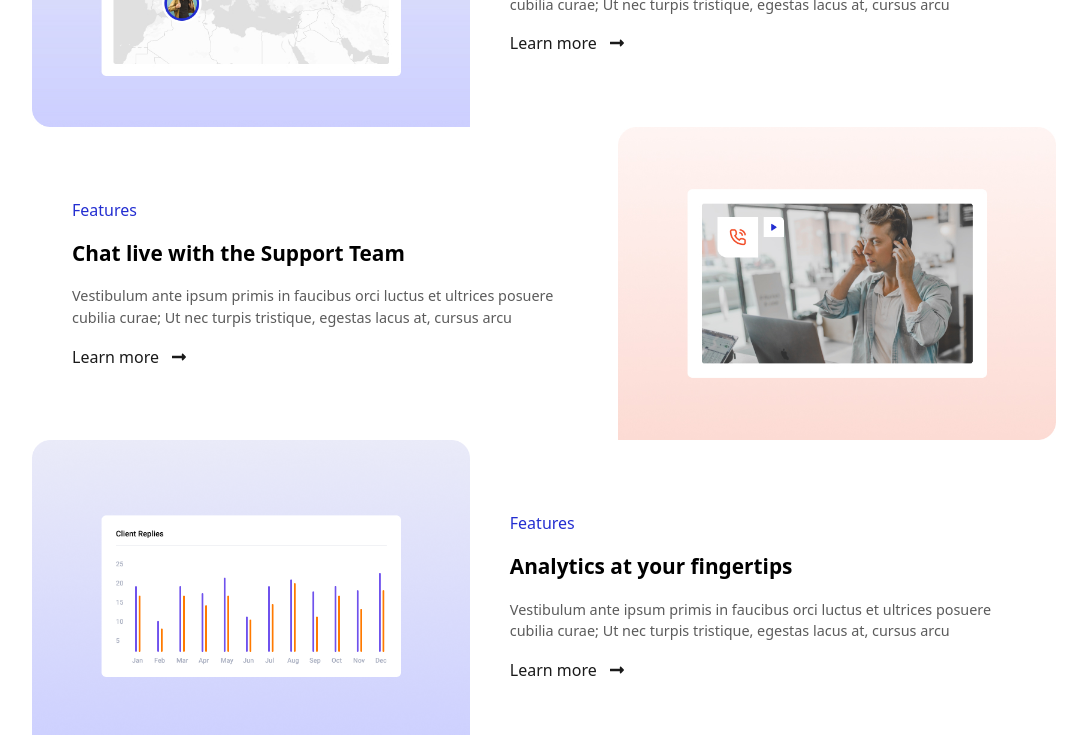
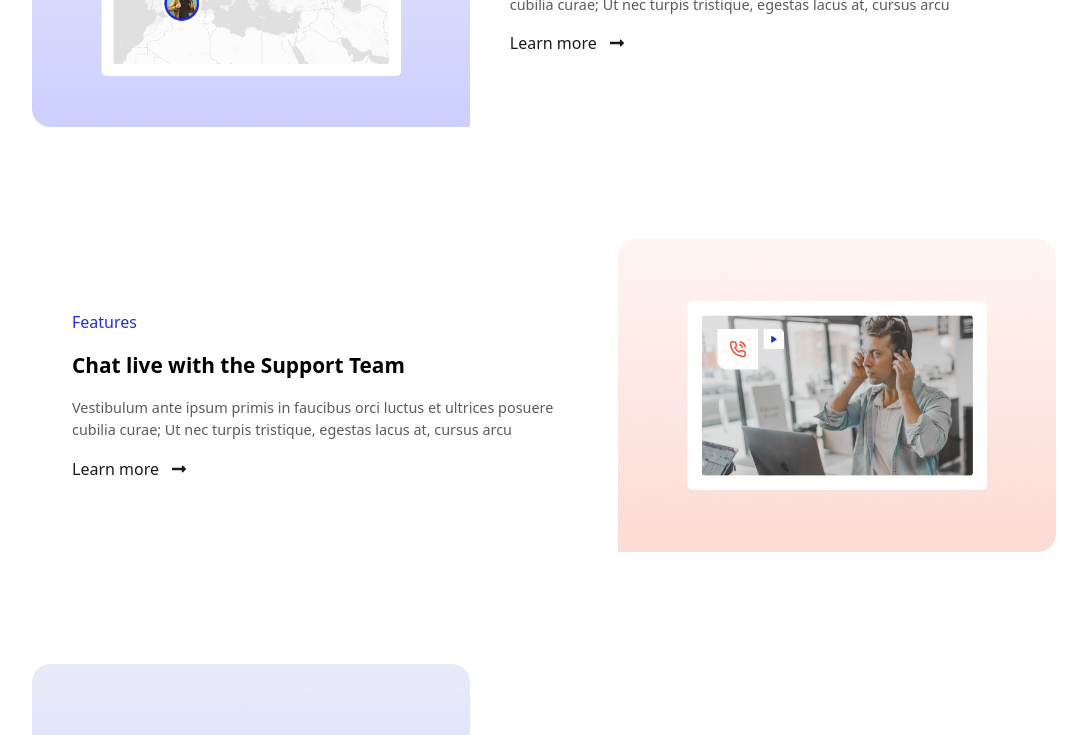
Before and after one commit to solawaleayomide/Finsweet, a React (Create React App) app: page /product in a window 1280 px wide. Shown: the part 1240-1975 px from the top of the page, without its empty margins (96-1183 px from the left). Built offline with nearby package versions, Linux system fonts and the light colour scheme.

Commit message:
finsweet

```diff
--- a/src/components/FeatureCard.js
+++ b/src/components/FeatureCard.js
@@ -3,7 +3,7 @@ import { FaLongArrowAltRight } from "react-icons/fa";
 
 function FeatureCard({ image, text1, text2, text3 }) {
   return (
-    <div className="md:flex even:flex-row-reverse">
+    <div className="md:flex even:flex-row-reverse mb-[7rem]">
       <div>
         <img src={image} className="w-[20rem] md:w-[50rem]" />
       </div>
```
